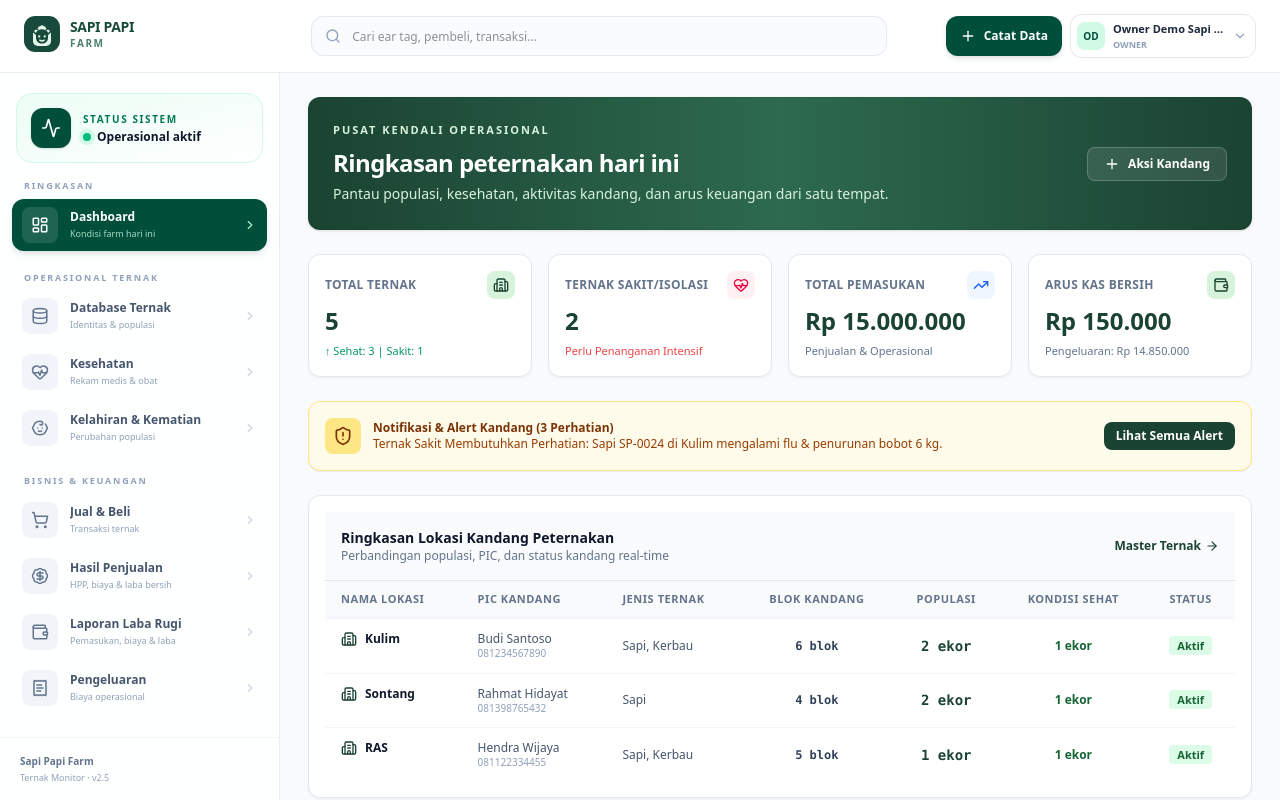
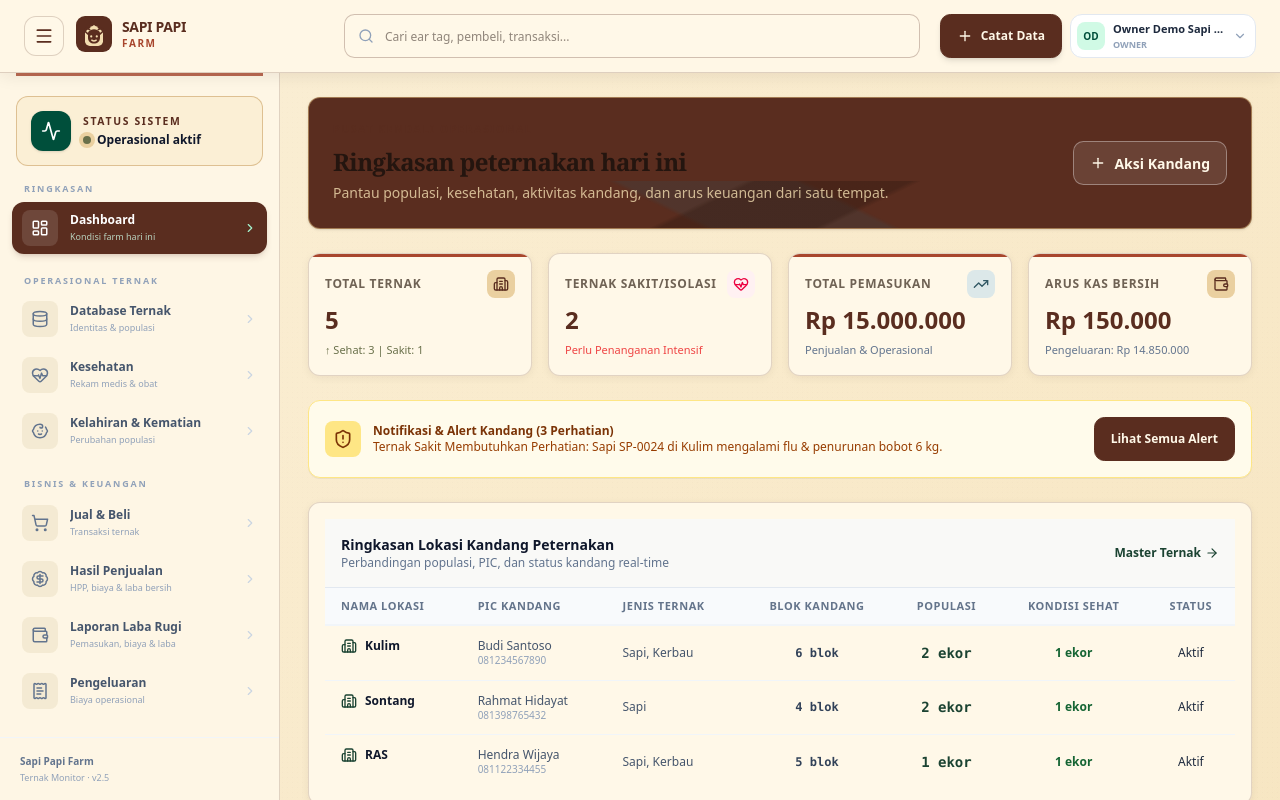
Before and after one commit to andikashln/ternak-monitor, a React (Vite) app in the folder frontend/: page / in a window 1280 px wide. Both pictures are taken after a click on the button "Login Demo Sekali Klik". Built offline with nearby package versions, Linux system fonts and the light colour scheme; no server answers.

Commit message:
style: implement modern ranch editorial theme

```diff
--- a/frontend/index.html
+++ b/frontend/index.html
@@ -1,5 +1,5 @@
 <!doctype html>
-<html lang="en">
+<html lang="id">
   <head>
     <meta charset="UTF-8" />
     <meta name="viewport" content="width=device-width, initial-scale=1.0" />
--- a/frontend/src/components/brand/SapiPapiLogo.tsx
+++ b/frontend/src/components/brand/SapiPapiLogo.tsx
@@ -17,19 +17,19 @@ export const SapiPapiLogo: React.FC<SapiPapiLogoProps> = ({
       fill="none"
       role="img"
     >
-      <rect width="48" height="48" rx="15" fill="#174A3A" />
-      <path d="M12 20.5 24 12l12 8.5v13A6.5 6.5 0 0 1 29.5 40h-11A6.5 6.5 0 0 1 12 33.5v-13Z" fill="#E5F5E9" />
-      <path d="M16 21.5c2.5-2.5 5.2-3.7 8-3.7s5.5 1.2 8 3.7v7.8c0 4.1-3.6 7.5-8 7.5s-8-3.4-8-7.5v-7.8Z" fill="#174A3A" />
-      <path d="M16.2 24.2 12.5 21l.7-5.2 5 2.2M31.8 24.2l3.7-3.2-.7-5.2-5 2.2" stroke="#174A3A" strokeWidth="2.2" strokeLinecap="round" strokeLinejoin="round" />
-      <circle cx="20.3" cy="27.2" r="1.45" fill="#E5F5E9" />
-      <circle cx="27.7" cy="27.2" r="1.45" fill="#E5F5E9" />
-      <path d="M21 32.2c1.8 1.3 4.2 1.3 6 0" stroke="#E5F5E9" strokeWidth="1.8" strokeLinecap="round" />
-      <path d="M20 14.7h8" stroke="#E5F5E9" strokeWidth="1.7" strokeLinecap="round" />
+      <rect width="48" height="48" rx="12" fill="#5A2D1F" />
+      <path d="M12 20.5 24 12l12 8.5v13A6.5 6.5 0 0 1 29.5 40h-11A6.5 6.5 0 0 1 12 33.5v-13Z" fill="#F3DDB0" />
+      <path d="M16 21.5c2.5-2.5 5.2-3.7 8-3.7s5.5 1.2 8 3.7v7.8c0 4.1-3.6 7.5-8 7.5s-8-3.4-8-7.5v-7.8Z" fill="#5A2D1F" />
+      <path d="M16.2 24.2 12.5 21l.7-5.2 5 2.2M31.8 24.2l3.7-3.2-.7-5.2-5 2.2" stroke="#5A2D1F" strokeWidth="2.2" strokeLinecap="round" strokeLinejoin="round" />
+      <circle cx="20.3" cy="27.2" r="1.45" fill="#F3DDB0" />
+      <circle cx="27.7" cy="27.2" r="1.45" fill="#F3DDB0" />
+      <path d="M21 32.2c1.8 1.3 4.2 1.3 6 0" stroke="#F3DDB0" strokeWidth="1.8" strokeLinecap="round" />
+      <path d="M20 14.7h8" stroke="#F3DDB0" strokeWidth="1.7" strokeLinecap="round" />
     </svg>
     {variant === 'lockup' && (
       <span className="min-w-0 leading-tight">
-        <span className="block text-sm font-black tracking-tight text-[#174A3A]">SAPI PAPI</span>
-        <span className="block text-[10px] font-bold tracking-[0.16em] text-[#4B806B]">FARM</span>
+        <span className="block text-sm font-black tracking-tight text-[#5A2D1F]">SAPI PAPI</span>
+        <span className="block text-[10px] font-bold tracking-[0.16em] text-[#A8462D]">FARM</span>
       </span>
     )}
   </div>
--- a/frontend/src/components/dashboard/DashboardOverview.tsx
+++ b/frontend/src/components/dashboard/DashboardOverview.tsx
@@ -38,13 +38,13 @@ export const DashboardOverview: React.FC<DashboardOverviewProps> = ({
     <div className="space-y-6 animate-fade-in pb-12">
 
       {/* Top Header Banner with Professional Polish Styling */}
-      <div className="bg-gradient-to-r from-[#1b4332] via-[#2d6a4f] to-[#1b4332] rounded-xl p-6 text-white shadow-sm border border-[#1b4332]/20 flex flex-col md:flex-row items-start md:items-center justify-between gap-4">
+      <div className="ranch-hero rounded-xl p-6 shadow-sm flex flex-col md:flex-row items-start md:items-center justify-between gap-4">
         <div>
-          <p className="mb-2 text-[11px] font-bold uppercase tracking-[0.18em] text-[#d8f3dc]">Pusat kendali operasional</p>
-          <h2 className="text-xl sm:text-2xl font-bold tracking-tight">
+          <p className="ranch-label relative z-10 mb-2 text-[#f3ddb0]">Pusat kendali operasional</p>
+          <h2 className="ranch-heading relative z-10 text-xl sm:text-2xl font-bold tracking-tight text-[#fff8e8]">
             Ringkasan peternakan hari ini
           </h2>
-          <p className="text-xs sm:text-sm text-[#d8f3dc] max-w-2xl mt-1 leading-relaxed">
+          <p className="relative z-10 max-w-2xl mt-1 text-xs sm:text-sm text-[#f3ddb0]/80 leading-relaxed">
             Pantau populasi, kesehatan, aktivitas kandang, dan arus keuangan dari satu tempat.
           </p>
         </div>
@@ -52,7 +52,7 @@ export const DashboardOverview: React.FC<DashboardOverviewProps> = ({
         <div className="flex flex-wrap items-center gap-2.5 shrink-0">
           <button
             onClick={onOpenQuickAction}
-            className="flex items-center gap-2 px-4 py-2 bg-white/10 hover:bg-white/20 text-white rounded-lg font-semibold text-xs border border-white/20 transition cursor-pointer"
+            className="ranch-action-secondary relative z-10 bg-white/10! text-[#fff8e8]! border-white/35!"
           >
             <Plus className="w-4 h-4" />
             <span>Aksi Kandang</span>
@@ -64,15 +64,15 @@ export const DashboardOverview: React.FC<DashboardOverviewProps> = ({
       <div className="grid grid-cols-2 sm:grid-cols-2 lg:grid-cols-4 gap-4">
 
         {/* Total Active Livestock */}
-        <div className="card-polish hover:border-[#1b4332]/30 transition">
+        <div className="card-polish ranch-kpi hover:border-[#5a2d1f]/30 transition">
           <div className="flex items-center justify-between">
             <span className="stat-label-polish">Total Ternak</span>
-            <div className="p-1.5 rounded-lg bg-[#d8f3dc] text-[#1b4332]">
+            <div className="p-1.5 rounded-lg bg-[#ead0a0] text-[#5a2d1f]">
               <Building2 className="w-4 h-4" />
             </div>
           </div>
           <div className="stat-value-polish">{metrics.totalActive}</div>
-          <div className="text-[11px] text-[#059669] font-medium mt-1">
+          <div className="text-[11px] text-[#69704a] font-medium mt-1">
             ↑ Sehat: {metrics.healthy} | Sakit: {metrics.sick}
           </div>
         </div>
@@ -92,10 +92,10 @@ export const DashboardOverview: React.FC<DashboardOverviewProps> = ({
         </div>
 
         {/* Total Income */}
-        <div className="card-polish hover:border-blue-300 transition">
+        <div className="card-polish ranch-kpi hover:border-[#315864]/40 transition">
           <div className="flex items-center justify-between">
             <span className="stat-label-polish">Total Pemasukan</span>
-            <div className="p-1.5 rounded-lg bg-blue-50 text-blue-600">
+            <div className="p-1.5 rounded-lg bg-[#dce8e9] text-[#315864]">
               <TrendingUp className="w-4 h-4" />
             </div>
           </div>
@@ -104,10 +104,10 @@ export const DashboardOverview: React.FC<DashboardOverviewProps> = ({
         </div>
 
         {/* Net Profit */}
-        <div className="card-polish hover:border-[#1b4332]/30 transition">
+        <div className="card-polish ranch-kpi hover:border-[#5a2d1f]/30 transition">
           <div className="flex items-center justify-between">
             <span className="stat-label-polish">Arus Kas Bersih</span>
-            <div className="p-1.5 rounded-lg bg-[#d8f3dc] text-[#1b4332]">
+            <div className="p-1.5 rounded-lg bg-[#ead0a0] text-[#5a2d1f]">
               <Wallet className="w-4 h-4" />
             </div>
           </div>
@@ -139,7 +139,7 @@ export const DashboardOverview: React.FC<DashboardOverviewProps> = ({
           </div>
           <button
             onClick={() => onNavigateTab('notifications')}
-            className="px-3 py-1.5 bg-[#1b4332] hover:bg-[#2d6a4f] text-white rounded-lg text-xs font-semibold shrink-0 transition cursor-pointer"
+            className="ranch-action-primary px-3 py-1.5 text-xs shrink-0"
           >
             Lihat Semua Alert
           </button>
@@ -256,14 +256,14 @@ export const DashboardOverview: React.FC<DashboardOverviewProps> = ({
               onClick={() => onNavigateTab('health')}
               className="p-3 rounded-xl bg-slate-50 hover:bg-[#d8f3dc]/40 border border-slate-200 hover:border-[#1b4332]/30 text-left font-bold text-slate-800 flex items-center justify-between transition cursor-pointer"
             >
-              <span>💉 Kesehatan & Obat</span>
+              <span>Kesehatan & Obat</span>
               <ArrowRight className="w-3.5 h-3.5 text-slate-400" />
             </button>
             <button
               onClick={() => onNavigateTab('finance')}
               className="p-3 rounded-xl bg-slate-50 hover:bg-[#d8f3dc]/40 border border-slate-200 hover:border-[#1b4332]/30 text-left font-bold text-slate-800 flex items-center justify-between transition cursor-pointer"
             >
-              <span>💵 Keuangan & Laba</span>
+              <span>Keuangan & Laba</span>
               <ArrowRight className="w-3.5 h-3.5 text-slate-400" />
             </button>
           </div>
--- a/frontend/src/components/finance/FinanceView.tsx
+++ b/frontend/src/components/finance/FinanceView.tsx
@@ -150,9 +150,9 @@ export const FinanceView: React.FC = () => {
 
   return (
     <div className="space-y-3 pb-24 animate-fade-in sm:space-y-4 md:pb-12">
-      <header className="rounded-2xl border border-slate-200 bg-white p-4 shadow-2xs sm:p-5">
+      <header className="ranch-panel rounded-2xl border p-4 sm:p-5">
         <div>
-          <h2 className="flex items-center gap-2 text-lg font-bold text-slate-900">
+          <h2 className="ranch-heading flex items-center gap-2 text-lg font-bold">
             <Wallet className="h-5 w-5 text-emerald-800" />
             <span>Laporan Laba Rugi</span>
           </h2>
@@ -160,7 +160,7 @@ export const FinanceView: React.FC = () => {
         </div>
       </header>
 
-      <section className="flex flex-col gap-3 rounded-2xl border border-slate-200 bg-white p-4 shadow-2xs lg:flex-row lg:items-center lg:justify-between">
+      <section className="ranch-panel flex flex-col gap-3 rounded-2xl border p-4 lg:flex-row lg:items-center lg:justify-between">
         <div>
           <p className="text-[10px] font-black uppercase tracking-[0.16em] text-emerald-700">Ringkasan {granularity === 'month' ? 'bulanan' : 'tahunan'}</p>
           <h3 className="mt-1 text-base font-black capitalize text-slate-900">Periode {periodLabel}</h3>
--- a/frontend/src/components/layout/Navbar.tsx
+++ b/frontend/src/components/layout/Navbar.tsx
@@ -42,7 +42,7 @@ export const Navbar: React.FC<NavbarProps> = ({
   const initials = currentUser.displayName.split(' ').map(name => name[0]).join('').slice(0, 2).toUpperCase();
 
   return (
-    <header className="app-navbar z-40 shrink-0 border-b border-emerald-950/8 bg-white/92 backdrop-blur-xl">
+    <header className="app-navbar z-40 shrink-0 border-b bg-white/92 backdrop-blur-xl">
       <div className="flex h-[4.5rem] items-center gap-3 px-3 sm:px-5 lg:px-6">
         <button type="button" onClick={onOpenMenu} className="icon-button lg:hidden" aria-label="Buka menu navigasi">
           <Menu className="h-5 w-5" />
@@ -50,8 +50,8 @@ export const Navbar: React.FC<NavbarProps> = ({
 
         <div className="hidden w-[15.75rem] shrink-0 lg:block"><SapiPapiLogo /></div>
         <div className="min-w-0 flex-1 lg:hidden">
-          <p className="truncate text-[10px] font-black uppercase tracking-[0.16em] text-emerald-700">Ternak Monitor</p>
-          <h1 className="truncate text-base font-black tracking-tight text-slate-950">{pageTitle}</h1>
+          <p className="ranch-label truncate">Ternak Monitor</p>
+          <h1 className="ranch-heading truncate text-base font-black">{pageTitle}</h1>
         </div>
 
         <div className="mx-auto hidden w-full max-w-xl flex-1 md:block">
@@ -62,14 +62,14 @@ export const Navbar: React.FC<NavbarProps> = ({
               value={searchVal}
               onChange={event => { setSearchVal(event.target.value); onSearchChange(event.target.value); }}
               placeholder="Cari ear tag, pembeli, transaksi..."
-              className="h-10 w-full rounded-xl border border-slate-200 bg-slate-50/80 pl-10 pr-4 text-xs text-slate-800 outline-none transition focus:border-emerald-700 focus:bg-white focus:ring-4 focus:ring-emerald-700/10"
+              className="ranch-input h-10 w-full pl-10 pr-4 text-xs outline-none transition focus:bg-white"
             />
           </label>
         </div>
 
         <div className="ml-auto flex items-center gap-1.5 sm:gap-2">
           {currentUser.role !== 'USER' && (
-            <button type="button" onClick={onOpenQuickAction} className="hidden min-h-10 items-center gap-2 rounded-xl bg-emerald-900 px-3.5 text-xs font-black text-white shadow-md shadow-emerald-950/10 transition hover:bg-emerald-800 sm:inline-flex">
+            <button type="button" onClick={onOpenQuickAction} className="ranch-action-primary hidden px-3.5 text-xs shadow-md sm:inline-flex">
               <Plus className="h-4 w-4" /> Catat Data
             </button>
           )}
--- a/frontend/src/components/layout/Sidebar.tsx
+++ b/frontend/src/components/layout/Sidebar.tsx
@@ -71,16 +71,16 @@ export const getNavigationLabel = (tabId: string) => (
 );
 
 export const Sidebar: React.FC<SidebarProps> = ({ activeTab, setActiveTab, role }) => (
-  <aside className="app-sidebar hidden w-[17.5rem] shrink-0 flex-col border-r border-emerald-950/8 bg-white/90 lg:flex">
-    <div className="mx-4 mt-5 rounded-2xl border border-emerald-100 bg-gradient-to-br from-emerald-50 to-white p-3.5">
+  <aside className="app-sidebar hidden w-[17.5rem] shrink-0 flex-col border-r bg-white/90 lg:flex">
+    <div className="mx-4 mt-5 rounded-xl border border-[#d2ad76]/70 bg-[#f9ebcc]/65 p-3.5">
       <div className="flex items-center gap-3">
         <span className="flex h-10 w-10 items-center justify-center rounded-xl bg-emerald-900 text-white shadow-sm">
           <Activity className="h-5 w-5" />
         </span>
         <span className="min-w-0">
-          <span className="block text-[10px] font-black uppercase tracking-[0.16em] text-emerald-700">Status sistem</span>
+          <span className="block ranch-label">Status sistem</span>
           <span className="mt-0.5 flex items-center gap-1.5 text-xs font-extrabold text-slate-900">
-            <span className="h-2 w-2 rounded-full bg-emerald-500 ring-4 ring-emerald-100" /> Operasional aktif
+            <span className="h-2 w-2 rounded-full bg-[#69704a] ring-4 ring-[#ead0a0]" /> Operasional aktif
           </span>
         </span>
       </div>
@@ -105,12 +105,12 @@ export const Sidebar: React.FC<SidebarProps> = ({ activeTab, setActiveTab, role
                     aria-current={isActive ? 'page' : undefined}
                     className={`group flex w-full items-center gap-3 rounded-xl px-2.5 py-2 text-left transition-all ${
                       isActive
-                        ? 'bg-emerald-900 text-white shadow-md shadow-emerald-950/10'
-                        : 'text-slate-600 hover:bg-emerald-50 hover:text-emerald-950'
+                        ? 'bg-[#5a2d1f] text-white shadow-md shadow-[#5a2d1f]/15'
+                        : 'text-slate-600 hover:bg-[#f9ebcc] hover:text-[#5a2d1f]'
                     }`}
                   >
                     <span className={`flex h-9 w-9 shrink-0 items-center justify-center rounded-lg ${
-                      isActive ? 'bg-white/12 text-white' : 'bg-slate-100 text-slate-500 group-hover:bg-white group-hover:text-emerald-800'
+                      isActive ? 'bg-white/12 text-white' : 'bg-[#f4ead3] text-slate-500 group-hover:bg-white group-hover:text-[#5a2d1f]'
                     }`}>
                       <Icon className="h-[18px] w-[18px]" strokeWidth={2} />
                     </span>
--- a/frontend/src/index.css
+++ b/frontend/src/index.css
@@ -1,49 +1,155 @@
 @import "tailwindcss";
 
 :root {
-  --primary: #1b4332;
-  --primary-light: #d8f3dc;
-  --accent: #f59e0b;
-  --danger: #ef4444;
-  --bg: #f8fafc;
-  --text: #0f172a;
-  --slate: #64748b;
+  --ranch-ink: #24150f;
+  --ranch-leather: #5a2d1f;
+  --ranch-rust: #a8462d;
+  --ranch-ember: #c66c3c;
+  --ranch-parchment: #f3ddb0;
+  --ranch-canvas: #fff8e8;
+  --ranch-line: #d2ad76;
+  --ranch-olive: #69704a;
+  --ranch-teal: #315864;
+  --ranch-muted: #6f6254;
+  --primary: #5a2d1f;
+  --primary-light: #f3ddb0;
+  --accent: #a8462d;
+  --accent-soft: #ead0a0;
+  --success: #69704a;
+  --danger: #8f3026;
+  --bg: #f3ddb0;
+  --surface: #fff8e8;
+  --text: #24150f;
+  --slate: #6f6254;
+  --line: #d2ad76;
+}
+
+* {
+  box-sizing: border-box;
+}
+
+html {
+  background: var(--bg);
 }
 
 body {
   margin: 0;
   font-family: 'Inter', -apple-system, BlinkMacSystemFont, "Segoe UI", Roboto, sans-serif;
   background-color: var(--bg);
+  background-image: radial-gradient(circle at 15% 10%, rgba(255, 248, 232, .7), transparent 30%), radial-gradient(circle at 85% 80%, rgba(168, 70, 45, .08), transparent 35%);
   color: var(--text);
   font-size: 14px;
 }
 
-.bg-primary {
-  background-color: #1b4332;
+button,
+a,
+input,
+select,
+textarea {
+  -webkit-tap-highlight-color: transparent;
 }
 
-.bg-primary-light {
-  background-color: #d8f3dc;
+button,
+a {
+  cursor: pointer;
 }
 
-.text-primary {
-  color: #1b4332;
+button:focus-visible,
+a:focus-visible,
+input:focus-visible,
+select:focus-visible,
+textarea:focus-visible {
+  outline: 3px solid rgba(168, 70, 45, .45);
+  outline-offset: 2px;
 }
 
-.text-slate-muted {
-  color: #64748b;
+.app-surface {
+  background-color: var(--bg);
+  background-image: linear-gradient(rgba(255, 248, 232, .42), rgba(255, 248, 232, .42)), radial-gradient(rgba(90, 45, 31, .05) .7px, transparent .7px);
+  background-size: auto, 5px 5px;
 }
 
-.border-primary-light {
-  border-color: #d8f3dc;
+.app-navbar {
+  background: rgba(255, 248, 232, .94) !important;
+  border-bottom-color: rgba(90, 45, 31, .2) !important;
+  box-shadow: 0 3px 16px rgba(36, 21, 15, .08);
+}
+
+.app-sidebar {
+  background: rgba(255, 248, 232, .92) !important;
+  border-right-color: rgba(90, 45, 31, .18) !important;
+}
+
+.app-sidebar::before {
+  content: "";
+  display: block;
+  height: 3px;
+  margin: 0 1rem;
+  background: var(--accent);
+  opacity: .8;
+}
+
+.workspace-main {
+  background: linear-gradient(135deg, rgba(255, 248, 232, .34), rgba(243, 221, 176, .2));
+}
+
+.icon-button {
+  display: inline-flex;
+  min-height: 2.5rem;
+  min-width: 2.5rem;
+  align-items: center;
+  justify-content: center;
+  border: 1px solid rgba(90, 45, 31, .2);
+  border-radius: .75rem;
+  background: rgba(255, 248, 232, .8);
+  color: var(--primary);
+}
+
+.ranch-panel {
+  border-color: rgba(90, 45, 31, .22) !important;
+  background: rgba(255, 248, 232, .94) !important;
+  box-shadow: 0 5px 18px rgba(36, 21, 15, .07) !important;
+}
+
+.ranch-heading {
+  color: var(--text);
+  font-family: Georgia, 'Times New Roman', serif;
+  letter-spacing: -.025em;
+}
+
+.ranch-label {
+  color: var(--primary);
+  font-size: .65rem;
+  font-weight: 900;
+  letter-spacing: .16em;
+  text-transform: uppercase;
+}
+
+.ranch-divider {
+  display: flex;
+  align-items: center;
+  gap: .65rem;
+  color: var(--accent);
+}
+
+.ranch-divider::before,
+.ranch-divider::after {
+  content: "";
+  height: 1px;
+  flex: 1;
+  background: var(--line);
+}
+
+.ranch-divider::after {
+  max-width: 2.5rem;
 }
 
 .location-pill {
-  background-color: #d8f3dc;
-  color: #1b4332;
+  background-color: #ead0a0;
+  color: #5a2d1f;
   padding: 4px 12px;
   border-radius: 9999px;
-  font-weight: 600;
+  font-weight: 700;
   font-size: 12px;
   display: inline-flex;
   align-items: center;
@@ -51,71 +157,137 @@ body {
 }
 
 .card-polish {
-  background-color: #ffffff;
+  background-color: var(--surface);
   border-radius: 12px;
-  border: 1px solid #e2e8f0;
+  border: 1px solid rgba(90, 45, 31, .18);
   padding: 16px;
-  box-shadow: 0 1px 3px rgba(0, 0, 0, 0.05);
+  box-shadow: 0 2px 8px rgba(36, 21, 15, .06);
 }
 
 .stat-label-polish {
   font-size: 12px;
-  color: #64748b;
-  font-weight: 600;
+  color: var(--slate);
+  font-weight: 700;
   text-transform: uppercase;
-  letter-spacing: 0.025em;
+  letter-spacing: .06em;
 }
 
 .stat-value-polish {
   font-size: 24px;
-  font-weight: 700;
-  color: #1b4332;
+  font-weight: 800;
+  color: var(--primary);
   margin-top: 4px;
 }
 
-.badge-success-polish {
-  background-color: #dcfce7;
-  color: #166534;
-  padding: 2px 8px;
-  border-radius: 4px;
-  font-size: 11px;
-  font-weight: 600;
+.animate-fade-in {
+  animation: fade-in .22s ease-out both;
 }
 
-.badge-warning-polish {
-  background-color: #fef3c7;
-  color: #92400e;
-  padding: 2px 8px;
-  border-radius: 4px;
-  font-size: 11px;
-  font-weight: 600;
+@keyframes fade-in {
+  from { opacity: 0; transform: translateY(4px); }
+  to { opacity: 1; transform: translateY(0); }
 }
 
-.badge-danger-polish {
-  background-color: #fee2e2;
-  color: #991b1b;
-  padding: 2px 8px;
-  border-radius: 4px;
-  font-size: 11px;
-  font-weight: 600;
+
+
+.ranch-ribbon {
+  display: inline-flex;
+  min-height: 1.75rem;
+  align-items: center;
+  border-left: 3px solid var(--ranch-ember);
+  background: var(--ranch-leather);
+  padding: .35rem .7rem;
+  color: var(--ranch-canvas);
+  font-size: .625rem;
+  font-weight: 900;
+  letter-spacing: .16em;
+  text-transform: uppercase;
 }
 
-.ai-panel-polish {
-  background: linear-gradient(135deg, #1b4332 0%, #2d6a4f 100%);
-  color: #ffffff;
-  border: none;
-  border-radius: 12px;
-  padding: 16px;
+.ranch-action-primary,
+.ranch-action-secondary {
+  display: inline-flex;
+  min-height: 2.75rem;
+  align-items: center;
+  justify-content: center;
+  gap: .5rem;
+  border-radius: .65rem;
+  padding: .65rem 1rem;
+  font-weight: 800;
+  transition: background-color .18s ease, border-color .18s ease, color .18s ease, transform .18s ease;
 }
 
-.ai-title-polish {
-  color: #95d5b2;
-  font-size: 11px;
-  text-transform: uppercase;
-  letter-spacing: 0.1em;
-  font-weight: 700;
-  margin-bottom: 8px;
-  display: flex;
-  align-items: center;
-  gap: 6px;
+.ranch-action-primary {
+  border: 1px solid var(--ranch-leather);
+  background: var(--ranch-leather);
+  color: var(--ranch-canvas);
 }
+
+.ranch-action-primary:hover { background: #713a29; }
+
+.ranch-action-secondary {
+  border: 1px solid rgba(90, 45, 31, .3);
+  background: var(--ranch-canvas);
+  color: var(--ranch-leather);
+}
+
+.ranch-action-secondary:hover {
+  border-color: var(--ranch-rust);
+  background: #f9ebcc;
+}
+
+.ranch-input {
+  min-height: 2.75rem;
+  border: 1px solid rgba(90, 45, 31, .28);
+  border-radius: .65rem;
+  background: var(--ranch-canvas);
+  color: var(--ranch-ink);
+}
+
+.ranch-input:focus {
+  border-color: var(--ranch-rust);
+  box-shadow: 0 0 0 4px rgba(168, 70, 45, .12);
+}
+
+.ranch-hero {
+  position: relative;
+  overflow: hidden;
+  border: 1px solid rgba(210, 173, 118, .6);
+  background: var(--ranch-leather);
+  color: var(--ranch-canvas);
+}
+
+.ranch-hero::after {
+  content: "";
+  position: absolute;
+  inset: auto 0 0;
+  height: 36%;
+  pointer-events: none;
+  background:
+    linear-gradient(154deg, transparent 0 42%, rgba(36, 21, 15, .42) 43% 58%, transparent 59%),
+    linear-gradient(26deg, transparent 0 38%, rgba(49, 88, 100, .28) 39% 56%, transparent 57%);
+  opacity: .7;
+}
+
+.ranch-kpi {
+  position: relative;
+  overflow: hidden;
+}
+
+.ranch-kpi::before {
+  content: "";
+  position: absolute;
+  inset: 0 0 auto;
+  height: 3px;
+  background: var(--ranch-rust);
+}
+
+@media (prefers-reduced-motion: reduce) {
+  *, *::before, *::after {
+    animation-duration: .01ms !important;
+    transition-duration: .01ms !important;
+    scroll-behavior: auto !important;
+  }
+  .ranch-action-primary,
+  .ranch-action-secondary { transition: none; }
+}
```
Also changed, not shown: frontend/src/components/auth/LoginPage.tsx (+19 -19 lines), frontend/src/components/layout/BottomNav.tsx (+5 -5 lines), frontend/src/components/layout/MobileNavigationDrawer.tsx (+5 -5 lines).
